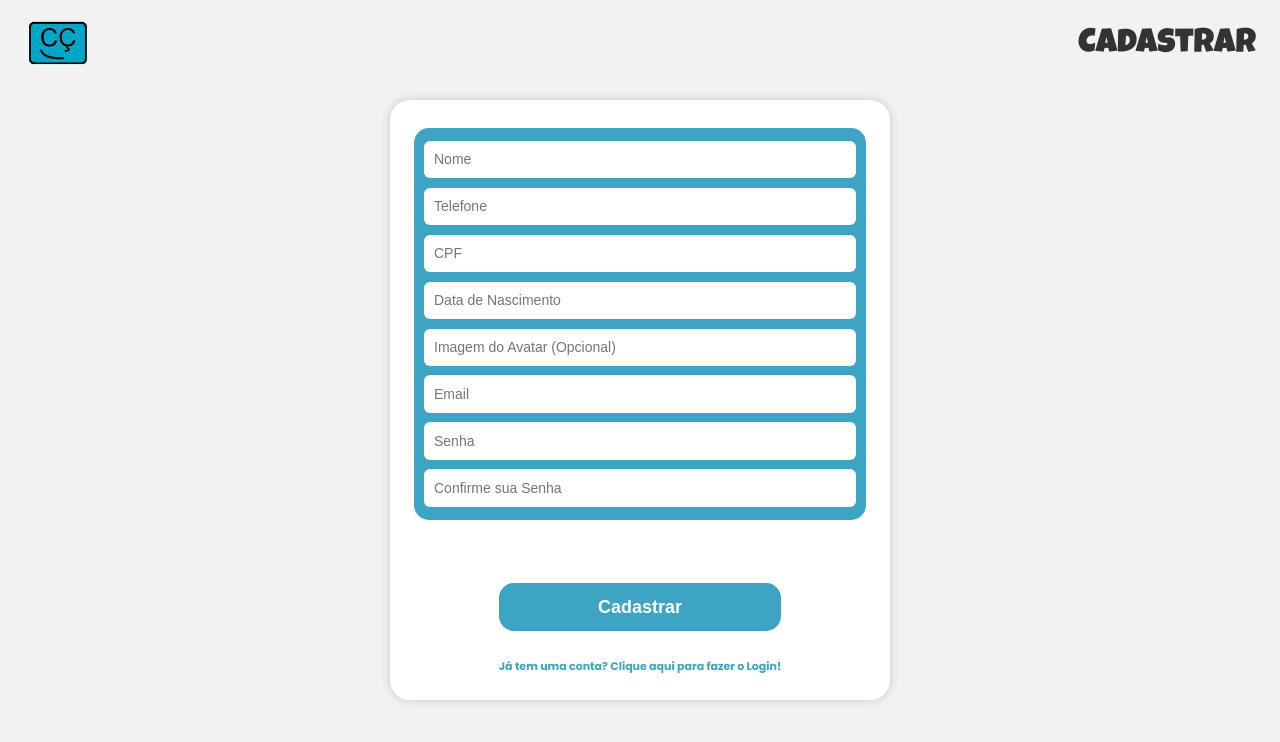
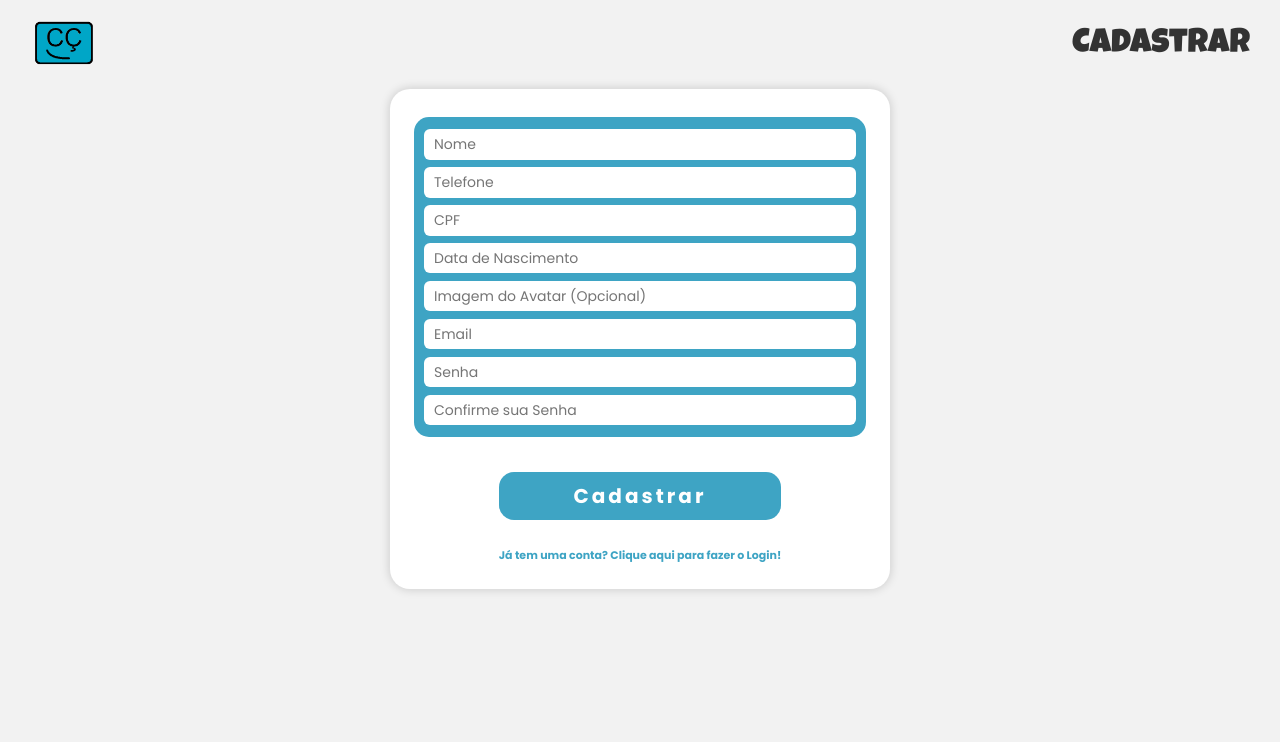
Before and after one commit to Kevinmsouza/Cabecudos-front, a React (Create React App) app: page /sign-up in a window 1280 px wide. Shown: the top 742 px of the page. Built offline with nearby package versions, Linux system fonts and the light colour scheme; no server answers.

Commit message:
fixed landscape visualization bug | adjustments on font and color styles of Form

```diff
--- a/src/components/pages/SignUp.js
+++ b/src/components/pages/SignUp.js
@@ -69,18 +69,30 @@ export default function SignUp() {
 }
 
 const PopButton = styled.button`
+    font-family: inherit;
     width: 100%;
     height: 48px;
     border-radius: 15px;
     border: none;
     cursor: pointer;
-    font-size: 18px;
-    font-weight: 700;
+    font-size: 20px;
+    font-weight: 600;
+    letter-spacing: 3px;
     color: #fff;
     background: #3EA4C4;
-    /* margin-top:100px; */
 `
-
+const PopInput = styled.input`
+    font-family: inherit;
+    border-radius: 6px;
+    height: 10%;
+    color: #555;
+    offset: none;
+    outline-style: none;
+    border: none;
+    padding: 0px 10px;
+    font-size: 14px;
+    font-weight: 400;
+    `
 const InputWrapper = styled.div`
     display: flex;
     flex-direction: column;
@@ -93,23 +105,11 @@ const InputWrapper = styled.div`
     max-height: 400px;
     margin-bottom: 0px;
 `
-
-const PopInput = styled.input`
-    border-radius: 6px;
-    height: 10%;
-    color: #3EA4C4;
-    offset: none;
-    outline-style: none;
-    border: none;
-    padding: 0px 10px;
-    font-size: 14px;
-    font-weight: 400;
-`
-
 const SignStyles=styled.form`
     position: relative;
     width:100%;
-    height: 75%;
+    height: 500px;
+    min-height: 480px;
     max-width: 500px;
     padding: 28px 24px;
     background: #fff;
--- a/src/components/shared/styledComponents.js
+++ b/src/components/shared/styledComponents.js
@@ -1,30 +1,29 @@
 import styled from "styled-components";
 
 const SignContainer = styled.div`
-    padding: 0 18px;
+    overflow: scroll;
+    padding: 0px 18px 24px 18px;
     width: 100%;
     height: 100vh;
     display: flex;
+    flex-direction: column;
     align-items: center;
-    justify-content: center;
 `
 const FormLogo = styled.div`
-    position: absolute;
-    z-index: 10;
-    top:0;
-    right:0;
     width:100%;
     font-family: 'Luckiest Guy', cursive;
     display: flex;
     justify-content: space-between;
     align-items: center;
-    padding: 10px 24px;
+    padding: 10px 12px;
     img{
         width: 70px;
+        cursor: pointer;
     }
     p{
         font-size: 34px;
         color: #333;
+        cursor: pointer;
     }
 `
 
```
